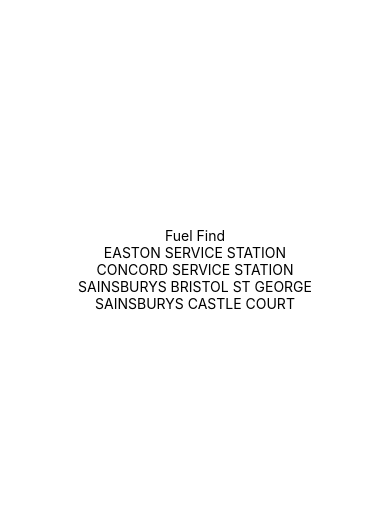
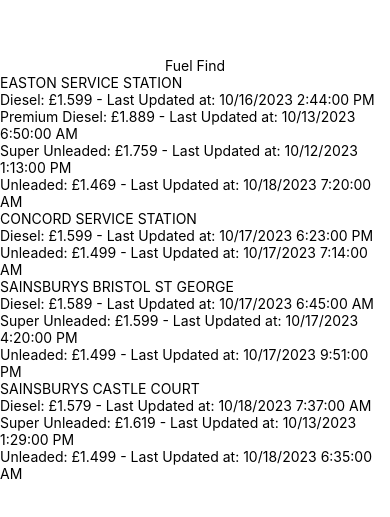
Before and after one commit to Dash1704/Fuel-Find, a React Native app: screen / in a window 390 px wide. Shown: the part 153-670 px from the top of the page. Built offline with nearby package versions, Linux system fonts and the light colour scheme.

Commit message:
types updated and now shows all fuel prices

```diff
--- a/App.tsx
+++ b/App.tsx
@@ -7,9 +7,16 @@
   return (
     <View style={styles.container}>
       <Text>Fuel Find</Text>
-      {fuelStations.map((station) => (
-        <Text key={station.Name}>{station.Name}</Text>
-      ))}
+        {fuelStations.map((station) => (
+        <View key={station.Name}>
+          <Text>{station.Name}</Text>
+          {station.FuelPriceList.map((fuel) => (
+            <Text key={fuel.FuelType}>
+              {fuel.FuelType}: £{fuel.LatestRecordedPrice.InGbp} - Last Updated at: {fuel.LatestRecordedPrice.TimeRecorded}
+            </Text>
+          ))}
+        </View>
+        ))}
       <StatusBar style="auto" />
     </View>
   );
```
Also changed, not shown: types.ts (+10 -0 lines).
